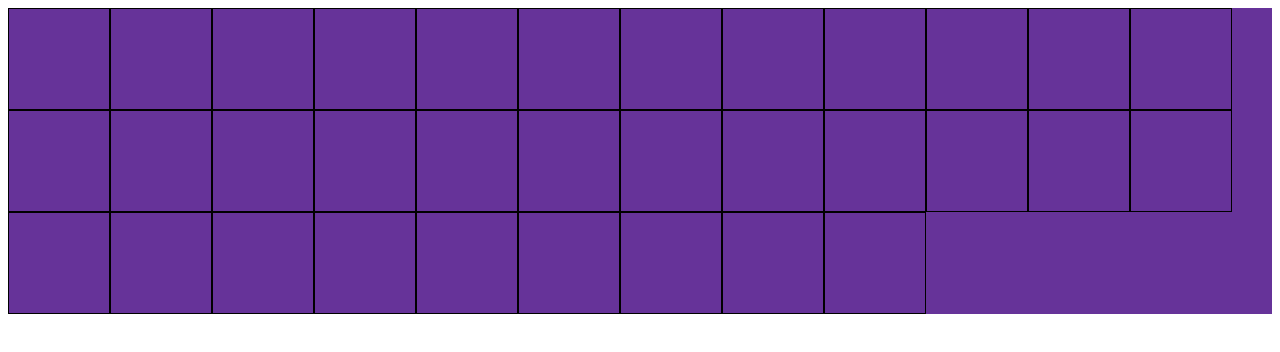
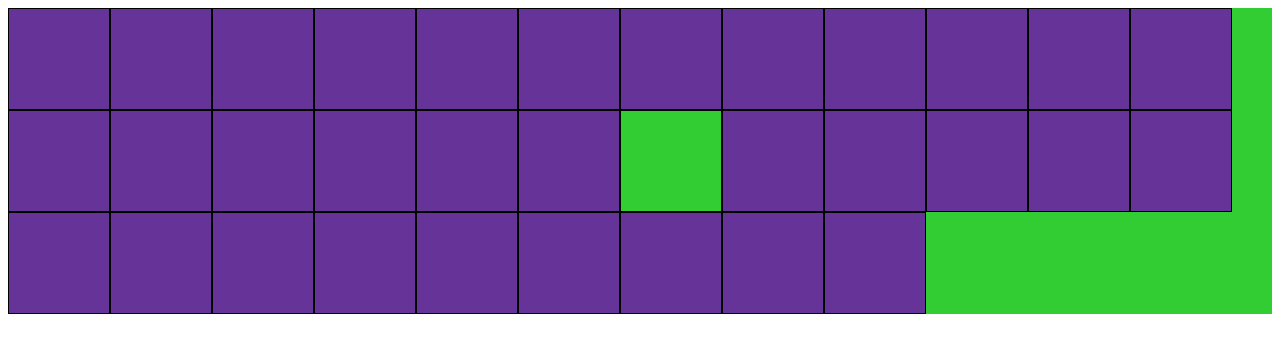
Before and after one commit to realmbs/odin-etch-a-sketch, a plain HTML site: page index.html in a window 1280 px wide. In both pictures the pointer is over the element 640 px from the left and 161 px from the top of the page. Drawn offline with Linux system fonts and the light colour scheme.

Commit message:
playing with hover style

```diff
--- a/style.css
+++ b/style.css
@@ -4,3 +4,6 @@ div {
   flex-direction: row;
   flex-wrap: wrap;
 }
+div:hover {
+  background-color: limegreen;
+}
```
